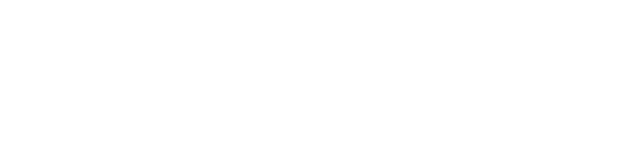
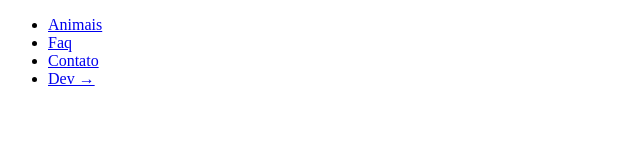
Before and after one commit to joseaugustosva/animaisincriveis, a plain HTML site: page index.html in a window 1280 px wide. Shown: the whole page, without its empty margins (0-640 px from the left). Drawn offline with Linux system fonts and the light colour scheme.

Commit message:
Criar estrutua do menu superior  html

```diff
--- a/index.html
+++ b/index.html
@@ -10,9 +10,17 @@
 </head>
 
 <body>
+  <nav class="nav">
+    <ul>
+      <li><a href="#">Animais</a></li>
+      <li><a href="#">Faq</a></li>
+      <li><a href="#">Contato</a></li>
+      <li><a href="#">Dev →</a></li>
+    </ul>
+  </nav>
 
 
-<script src="/animaisincriveis/js/script.js"></script>
+  <script src="/animaisincriveis/js/script.js"></script>
 </body>
 
 </html>
```
